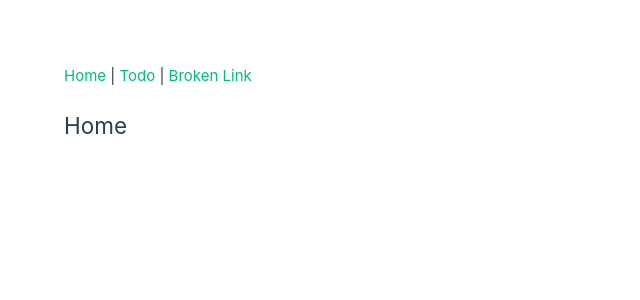
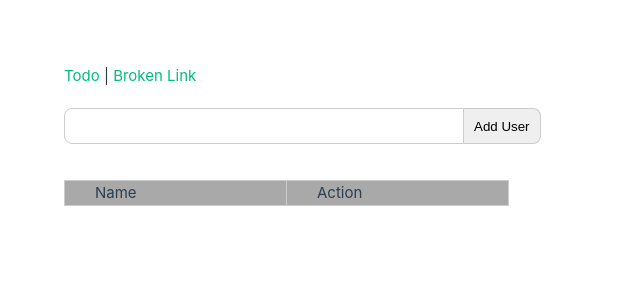
Before and after one commit to mvn-tinhle-dn/github-actions-dog, a Vue app: page / in a window 1280 px wide. Shown: the top 300 px of the page, without its empty margins (0-640 px from the left). Built offline with nearby package versions, Linux system fonts and the light colour scheme.

Commit message:
first commit

```diff
--- a/src/App.vue
+++ b/src/App.vue
@@ -1,8 +1,7 @@
 <template>
   <div id="app">
     <div class="linked">
-      <a href="#/">Home</a> |
-      <a href="#/todo">Todo</a> |
+      <a href="#/">Todo</a> |
       <a href="#/non-existent-path">Broken Link</a>
     </div>
     <component :is="currentView" />
@@ -12,17 +11,15 @@
 <script >
 import Todo from './components/Todo.vue'
 import NotFound from './pages/NotFound.vue'
-import Home from './pages/Home.vue'
 
 
 const routes = {
-  '/': Home,
-  '/todo': Todo,
+  '/': Todo,
 }
 
 export default {
   name: "App",
-  components: { Todo, NotFound, Home },
+  components: { Todo, NotFound },
   data() {
     return {
       currentPath: window.location.hash
--- a/src/components/Todo.vue
+++ b/src/components/Todo.vue
@@ -4,7 +4,7 @@ import TableUsers from './TableUsers.vue';
 export default {
   name: "Todo",
   components: { TableUsers },
-  computed() {
+  created() {
     localStorage.setItem("arrayUser", JSON.stringify([{ id: 1, userName: "Mem 1" }]))
   },
 
```
